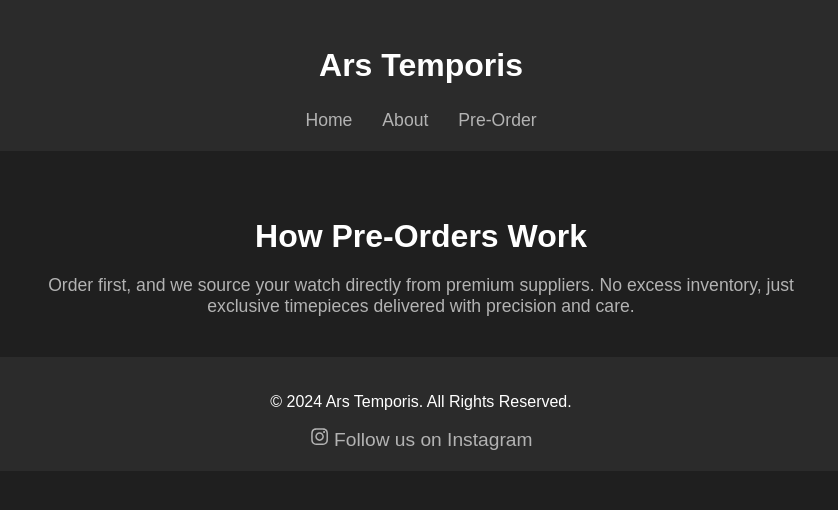
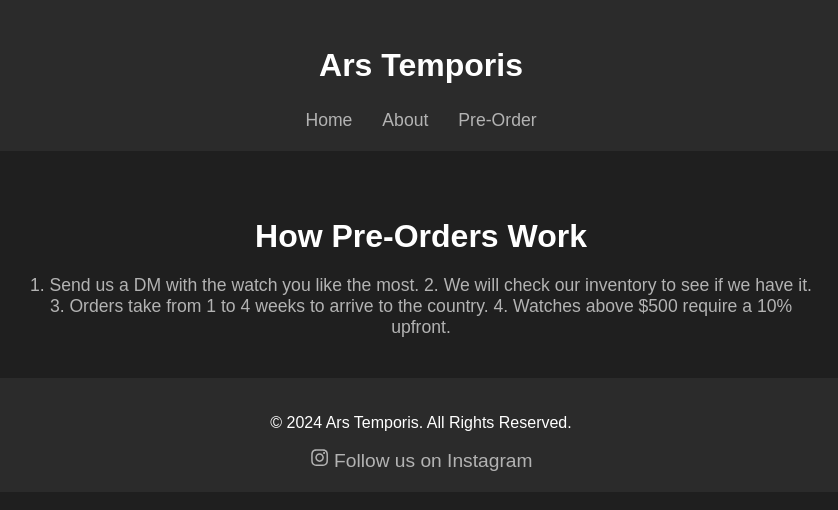
Before and after one commit to fhuang123/ArsTemporis, a React (Vite) app: page /preorder in a window 1280 px wide. Shown: the top 510 px of the page, without its empty margins (219-1057 px from the left). Built offline with nearby package versions, Linux system fonts and the light colour scheme.

Commit message:
steps for preorder

```diff
--- a/src/pages/About.jsx
+++ b/src/pages/About.jsx
@@ -3,9 +3,9 @@ import React from "react";
 export default function About() {
   return (
     <div className="about-page">
-      <h2 className="about-title">About Tempus Regalis</h2>
+      <h2 className="about-title">About Ars Temporis</h2>
       <p className="about-text">
-        Tempus Regalis is dedicated to sourcing premium timepieces with an exclusive pre-order model.
+        Ars Temporis is dedicated to sourcing premium timepieces with an exclusive pre-order model.
         We ensure authenticity, quality, and value for watch enthusiasts worldwide.
       </p>
     </div>
--- a/src/pages/PreOrder.jsx
+++ b/src/pages/PreOrder.jsx
@@ -5,8 +5,10 @@ export default function PreOrder() {
     <div className="preorder-page">
       <h2 className="preorder-title">How Pre-Orders Work</h2>
       <p className="preorder-text">
-        Order first, and we source your watch directly from premium suppliers. No excess inventory,
-        just exclusive timepieces delivered with precision and care.
+        1. Send us a DM with the watch you like the most.
+        2. We will check our inventory to see if we have it.
+        3. Orders take from 1 to 4 weeks to arrive to the country.
+        4. Watches above $500 require a 10% upfront.
       </p>
     </div>
   );
```
